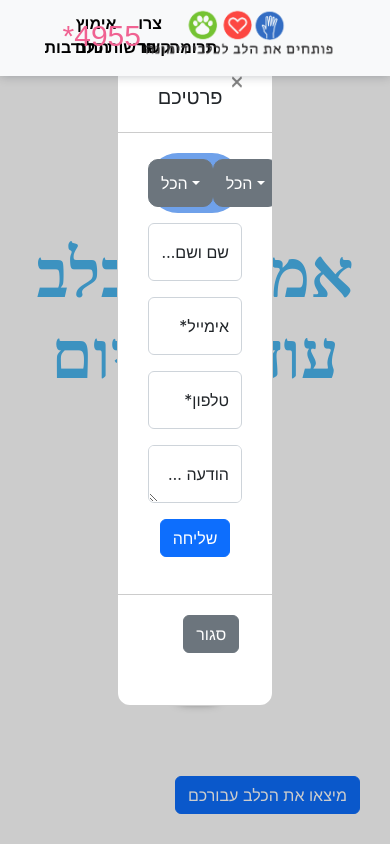
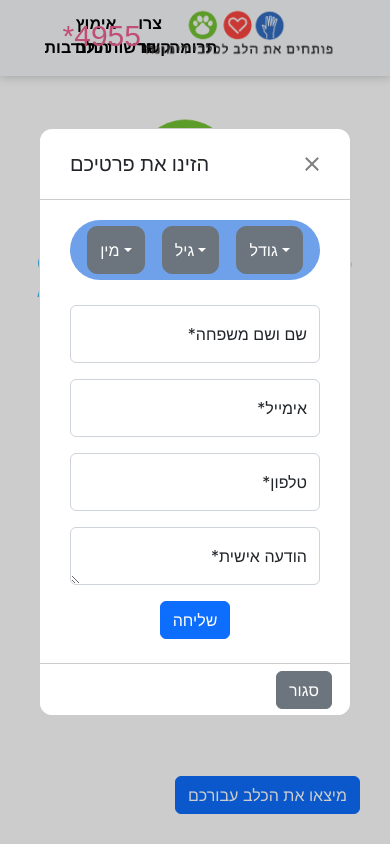
Before and after one commit to exize1/AdoptDog, a React (Create React App) app in the folder client/: page /adoption in a window 390 px wide. Both pictures are taken after a click on the button "מיצאו את הכלב עבורכם". Shown: the top 844 px of the page. Built offline with nearby package versions, Linux system fonts and the light colour scheme; no server answers.

Commit message:
responsive

```diff
--- a/client/src/components/adoption/NoResoultModal.jsx
+++ b/client/src/components/adoption/NoResoultModal.jsx
@@ -114,7 +114,7 @@ const NoResoultModal = ({age, size, gender, name}) => {
               </button>
           { open &&
               <div className='modal-background '>
-                  <div className='modal-fade-container no-resoult-modal'>
+                  <div className='modal-fade-container'>
                       <div className='modal-title-contianer modal-header'>
                           <h5 className="modal-title left-to-right" id="exampleModalLabel">הזינו את פרטיכם</h5>
                           <button onClick={() => handleClose()} type="button" className="btn-close"/>
@@ -123,7 +123,7 @@ const NoResoultModal = ({age, size, gender, name}) => {
                           <div className='modal-body-contianer'>
                             <div className="modal-details-container ">
                                 <button className="btn btn-secondary dropdown-toggle modal-dropdown" type="button" data-bs-toggle="dropdown" aria-expanded="false">
-                                    {reqGender ? reqGender: "הכל" }
+                                    {reqGender ? reqGender: "מין" }
                                 </button>
                                 <ul className="dropdown-menu">
                                     <li  onClick={() => {setReqGender("זכר")}}><button className="dropdown-item" href="#">זכר</button></li>
@@ -132,7 +132,7 @@ const NoResoultModal = ({age, size, gender, name}) => {
                                     <li  onClick={() => {setReqGender("")}}><button className="dropdown-item" href="#">הכל</button></li>
                                 </ul>
                                 <button className="btn btn-secondary dropdown-toggle modal-dropdown" type="button" data-bs-toggle="dropdown" aria-expanded="false">
-                                    {reqAge ? reqAge : "הכל"}
+                                    {reqAge ? reqAge : "גיל"}
                                 </button>
                                 <ul className="dropdown-menu">
                                     <li onClick={() => {setReqAge("עד שנה")}}><button className="dropdown-item" href="#">עד שנה</button></li>
@@ -141,7 +141,7 @@ const NoResoultModal = ({age, size, gender, name}) => {
                                     <li onClick={() => {setReqAge("")}}><button className="dropdown-item" href="#">הכל</button></li>
                                 </ul>
                                 <button className="btn btn-secondary dropdown-toggle modal-dropdown" type="button" data-bs-toggle="dropdown" aria-expanded="false">
-                                    {reqSize ? reqSize: "הכל"}
+                                    {reqSize ? reqSize: "גודל"}
                                 </button>
                                 <ul className="dropdown-menu">
                                     <li onClick={() => {setReqSize("גדול/ה")}}><button className="dropdown-item" href="#">גדול/ה</button></li>
@@ -191,16 +191,20 @@ const NoResoultModal = ({age, size, gender, name}) => {
                                           <textarea type="text" className="form-control" id="floatingInput" placeholder="הודעה אישית*"/>
                                           <label for="floatingInput">הודעה אישית*</label>
                                       </div>
-                                      <button type="submit" className="btn btn-primary no-resoult-btn right-to-left">שליחה</button>
+                                      <button type="submit" className="btn btn-primary mb-4 right-to-left">שליחה</button>
                                   </form>
                                   )}
                               </Formik>
                                 {dogsOpenForAdoption === "0" ?
-                                    <div class="alert alert-success right-to-left"  role="alert" hidden={!alert}>
-                                        {"הנתונים נקלטו במאגר שלנו, נחזור אליך ברגע שנמצא התאמה"}
+                                    <div className="alert-container">
+                                        <div class="alert alert-success right-to-left save-spot-alert"  role="alert" hidden={!alert}>
+                                            <p className="m-0">{"הנתונים נקלטו במאגר שלנו, נחזור אליך ברגע שנמצא התאמה"}  </p>
+                                        </div>
                                     </div> :
-                                    <div class="alert alert-danger"  role="alert" hidden={!alert}>
-                                        {"נמצאו " + dogsOpenForAdoption + " התאמות"}
+                                    <div className="alert-container">
+                                        <div class="alert alert-danger save-spot-alert" role="alert" hidden={!alert}>
+                                            <p className="m-0">{"נמצאו " + dogsOpenForAdoption + " התאמות"}  </p>
+                                        </div>
                                     </div>
                                     }
                           </div>
--- a/client/src/components/adoption/modaldog.css
+++ b/client/src/components/adoption/modaldog.css
@@ -3,6 +3,9 @@
 }
 
 .modal-background{
+    display: flex;
+    justify-content: center;
+    align-items: center;
     position: fixed;
     z-index: 100;
     background-color: rgba(0, 0, 0, 0.2);
@@ -13,17 +16,28 @@
 }
 
 .modal-fade-container{
-    margin-left: 30%;
-    margin-top: 1%;
     background-color: white;
     border: 1px solid rgba(0, 0, 0, 0.2);
     border-radius: 13px;
-    height: 94%;
+    height: fit-content;
     width: 40%;
 }
+@media only screen and (max-width: 850px){
+    .modal-fade-container{
+        width: 60%;
+    }
+}
+
+@media only screen and (max-width: 550px){
+    .modal-fade-container{
+        width: 80%;
+    }
+}
+
 
 .add-overflow{
     overflow-y: scroll;
+    overflow-x: hidden;
 }
 
 .modal-title-contianer{
@@ -33,7 +47,7 @@
 
 .modal-body-contianer{
     margin-top: 20px;
-    max-height: 70vh;
+    max-height: 64vh;
     padding: 0px 30px;
 }
 
@@ -45,8 +59,12 @@
 }
 
 .modal-footer-contianer{
-    padding: 20px 30px;
+    padding: 2% 3%;
     border-top: 1px solid rgba(0, 0, 0, 0.2);
+    background-color: white;
+    height: fit-content;
+    border-bottom-left-radius: 13px;
+    border-bottom-right-radius: 13px;
 }
 
 .close-btn{
@@ -70,9 +88,10 @@
     color: red;
 }
 
-.adopted{background-color: #75c333;
-border: transparent;
-margin: 4vh;
+.adopted{
+    background-color: #75c333;
+    border: transparent;
+    margin: 4vh;
 }
 
 .adopted:hover{
@@ -86,7 +105,6 @@ margin: 4vh;
     font-size: large;
     border-radius: 30px;
     height: 60px;
-    margin-top: 20%;
     margin-bottom: 10%;
 }
 
@@ -94,14 +112,21 @@ margin: 4vh;
     height: 80%;
     align-self: center;
     border-radius: 10px;
-
 }
 
 .no-resoult-btn{
     margin-bottom: 40%;
 }
 
-.no-resoult-modal{
-    height: 80%;
-    margin-top: 8%;
+
+.alert-container{
+    width: 100%;
+    display: flex;
+    justify-content: center;
 }
+
+.save-spot-alert{
+    position: absolute;
+    z-index: 100 !important;
+    top: 15%;
+}
--- a/client/src/components/navbar/navbar.css
+++ b/client/src/components/navbar/navbar.css
@@ -3,14 +3,13 @@
     position: fixed;
     background-color: rgb(255, 255, 255);
     width: 100%;
-    z-index: 6;
+    z-index: 2;
     box-shadow: 0px 0px 10px 0px rgb(4 17 29 / 25%);
 }
  .logoimg{
     height: 4rem;
     margin-top: -3vh;
     width: fit-content;
-    /* margin-right: -20vw; */
  }
  .nav-items {
     display: flex ;
```
Also changed, not shown: 1 other file (tests, documents, lock files or other folders).
